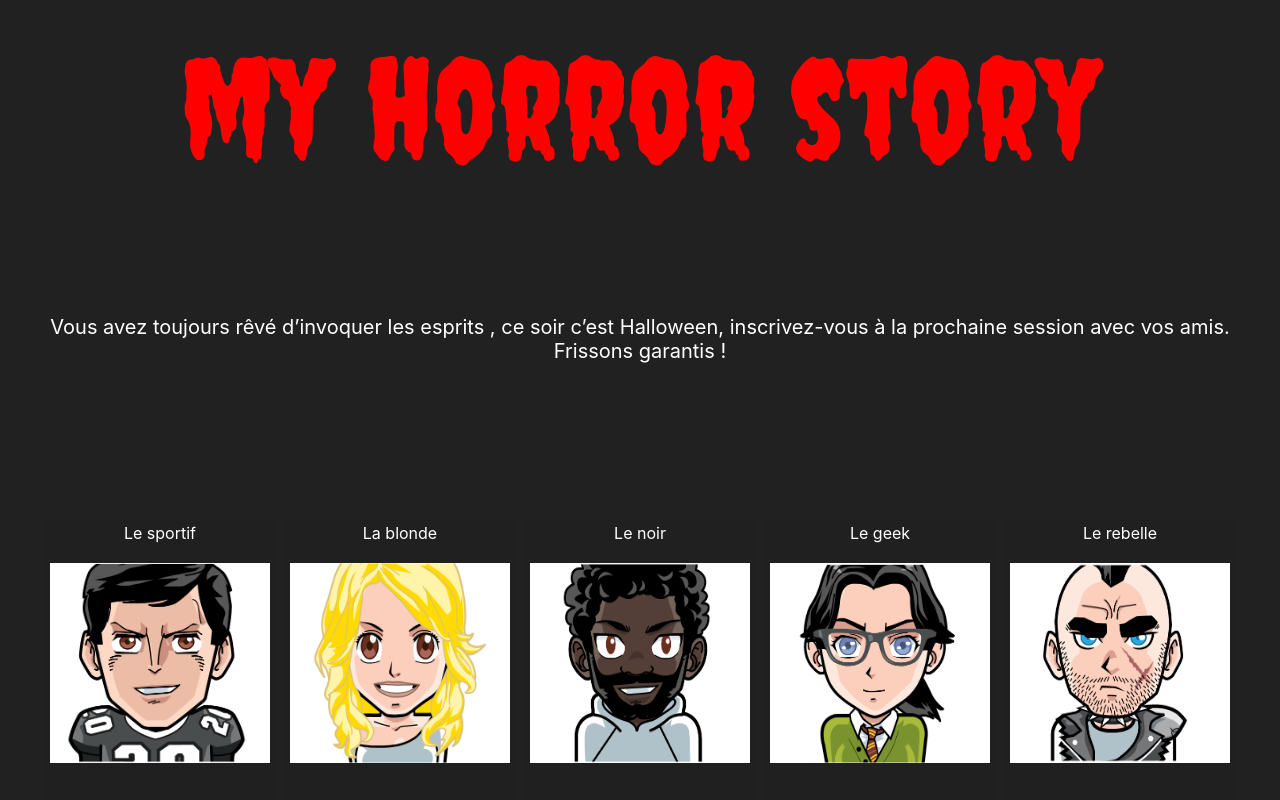
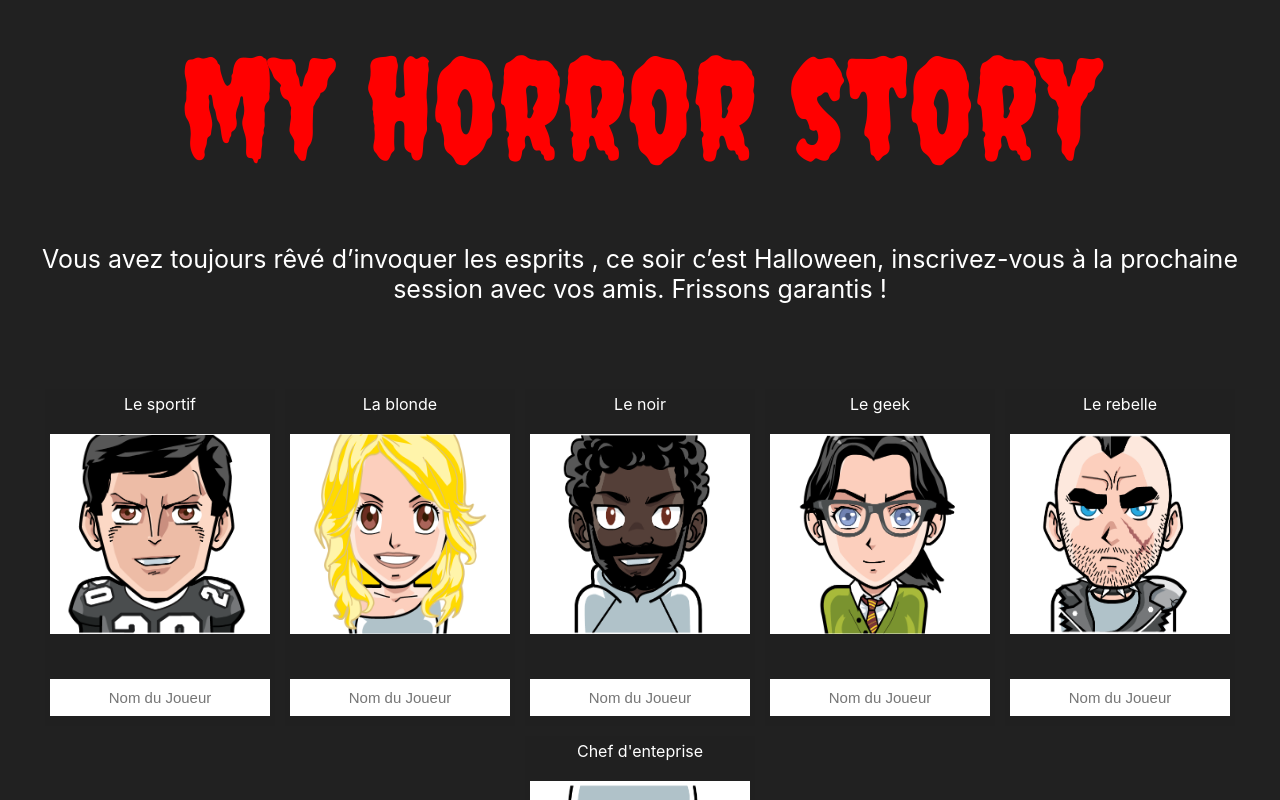
Before and after one commit to Chopin85/Hackathon, a React (Create React App) app: page / in a window 1280 px wide. Both pictures are taken after a click on the button "ENTER". Shown: the top 800 px of the page. Built offline with nearby package versions, Linux system fonts and the light colour scheme.

Commit message:
update css

```diff
--- a/src/components/Header-Home.js
+++ b/src/components/Header-Home.js
@@ -3,7 +3,6 @@ import React from 'react';
 
 const divStyle = {
     padding: '2%',
-    marginBottom: '4%',
 };
 
 const pStyle = {
--- a/src/components/home.css
+++ b/src/components/home.css
@@ -7,9 +7,9 @@
 .text-presentation{
     text-align: center;
     color: white;
-    font-size: 20px;
-    padding: 50px;
-    margin-bottom: 100px;
+    font-size: 25px;
+    padding: 30px;
+    margin-bottom: 50px;
 
 }
 
```
